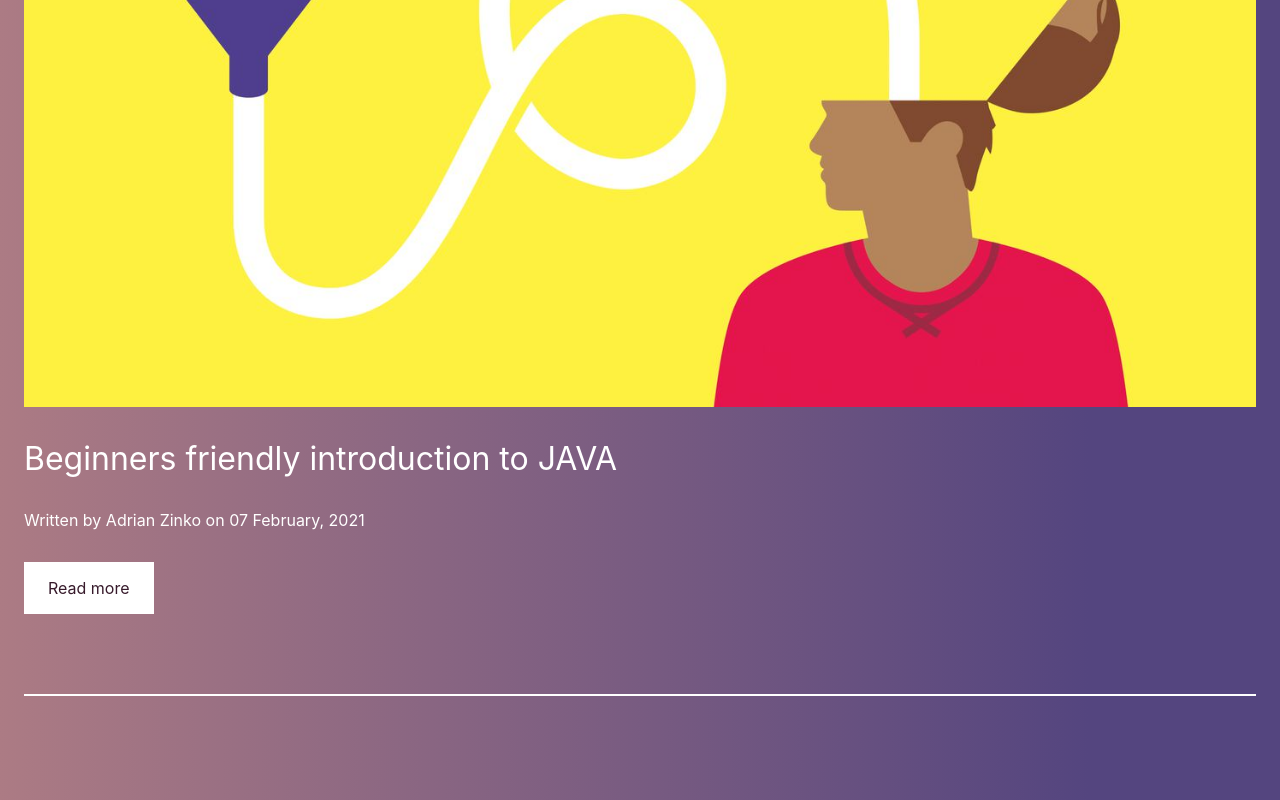
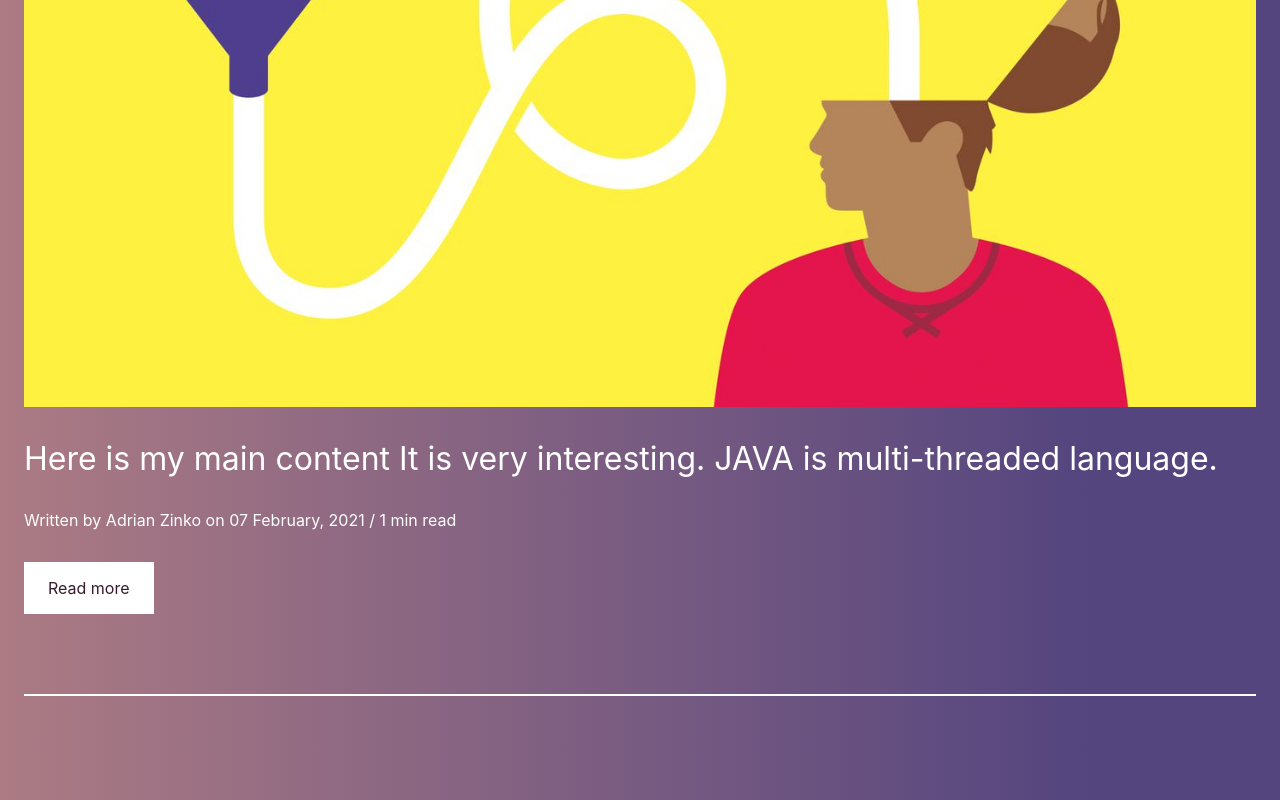
Before and after one commit to adrianghub/java-book, a Gatsby site: page /blog in a window 1280 px wide. Shown: the part 779-1579 px from the top of the page. Built offline with nearby package versions, Linux system fonts and the light colour scheme; Gatsby itself is replaced by a stand-in of ours.

Commit message:
feat: display post query data

```diff
--- a/src/components/Post/Post.jsx
+++ b/src/components/Post/Post.jsx
@@ -4,7 +4,7 @@
 
 import classes from "./Post.module.css";
 
-const Post = ({ title, author, date, description, path, featured }) => (
+const Post = ({ title, author, date, excerpt, description, path, featured, timeToRead }) => (
   <div className={classes.post}>
     <h3 className={classes.post__title}>{ title }</h3>
     {featured && (
@@ -13,9 +13,9 @@
       alt={title}
     />
     )}
-    <p className={classes.post__description}>{ description }</p>
+    <p className={classes.post__description}>{ excerpt }</p>
     <p className={classes.post__author}>
-      Written by { author } on { date }
+      Written by { author } on { date } <span> / </span>{" "} { timeToRead } min read
     </p>
     <Link to={ path }>Read more</Link>
   </div>
--- a/src/pages/blog.js
+++ b/src/pages/blog.js
@@ -4,21 +4,23 @@
 import Layout from '../components/Layout/Layout'
 import Post from '../components/Post/Post'
 
+
 const Blog = ({ data }) => (
   <Layout>
     <h1>Blog</h1>
     {
       data.allMarkdownRemark.edges.map(post => {
-        const { title, author, date, description, path, featured } = post.node.frontmatter;
+        const { title, author, date, path, featured } = post.node.frontmatter;
         return (
           <Post
             title={title}
+            excerpt={post.node.excerpt}
             author={author}
             date={date}
-            description={description}
             key={`${date}__${title}`}
             path={path}
             featured={featured}
+            timeToRead={post.node.timeToRead}
           />
         )
       })
@@ -38,7 +40,6 @@
           title
           author
           path
-          description
           featured {
             childImageSharp {
               fluid(maxWidth: 750) {
@@ -47,6 +48,8 @@
             }
           }
         }
+        timeToRead
+        excerpt
       }
     }
   }
```
Also changed, not shown: src/templates/blogTemplate/blogTemplate.js (+6 -12 lines).
